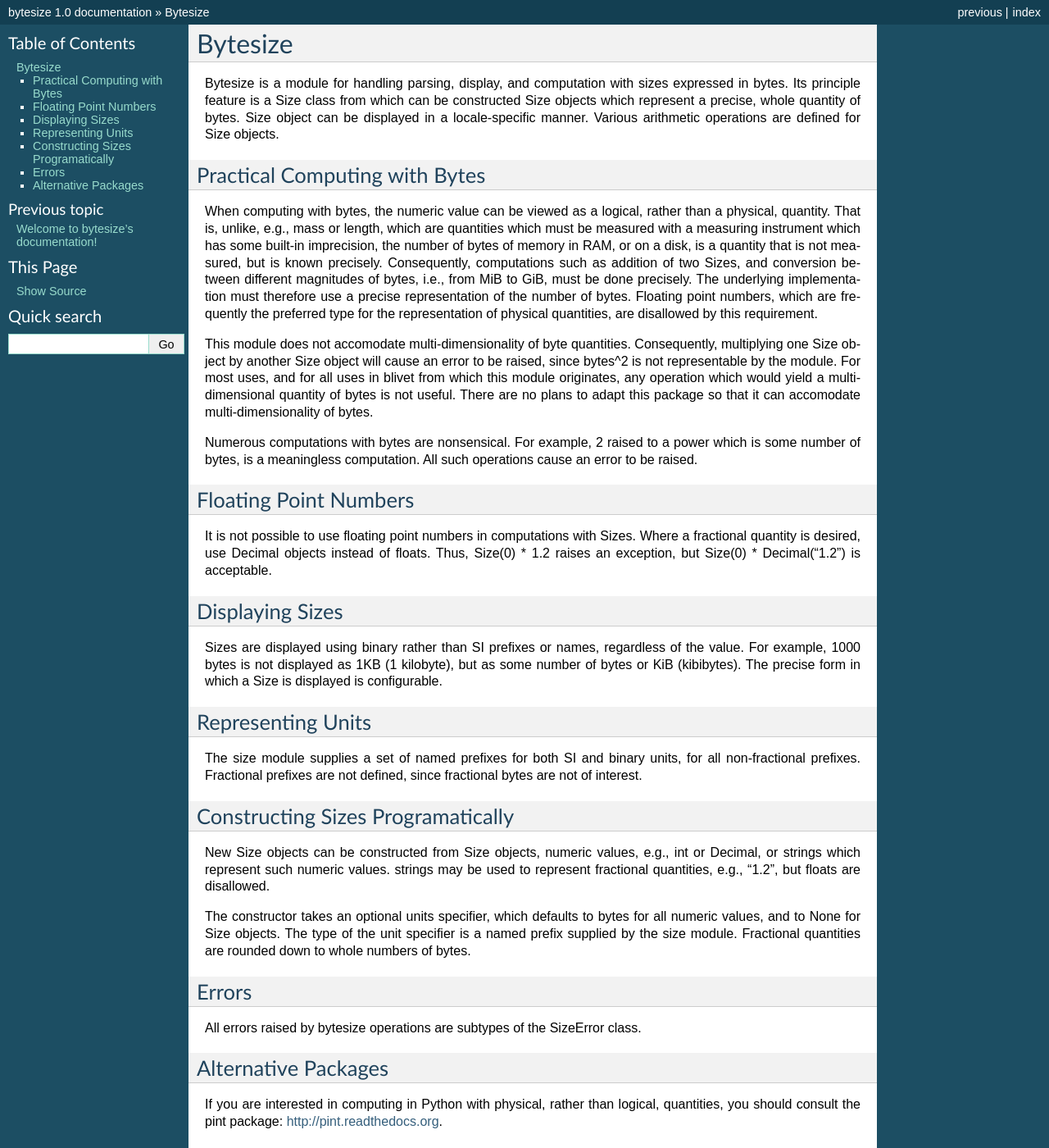
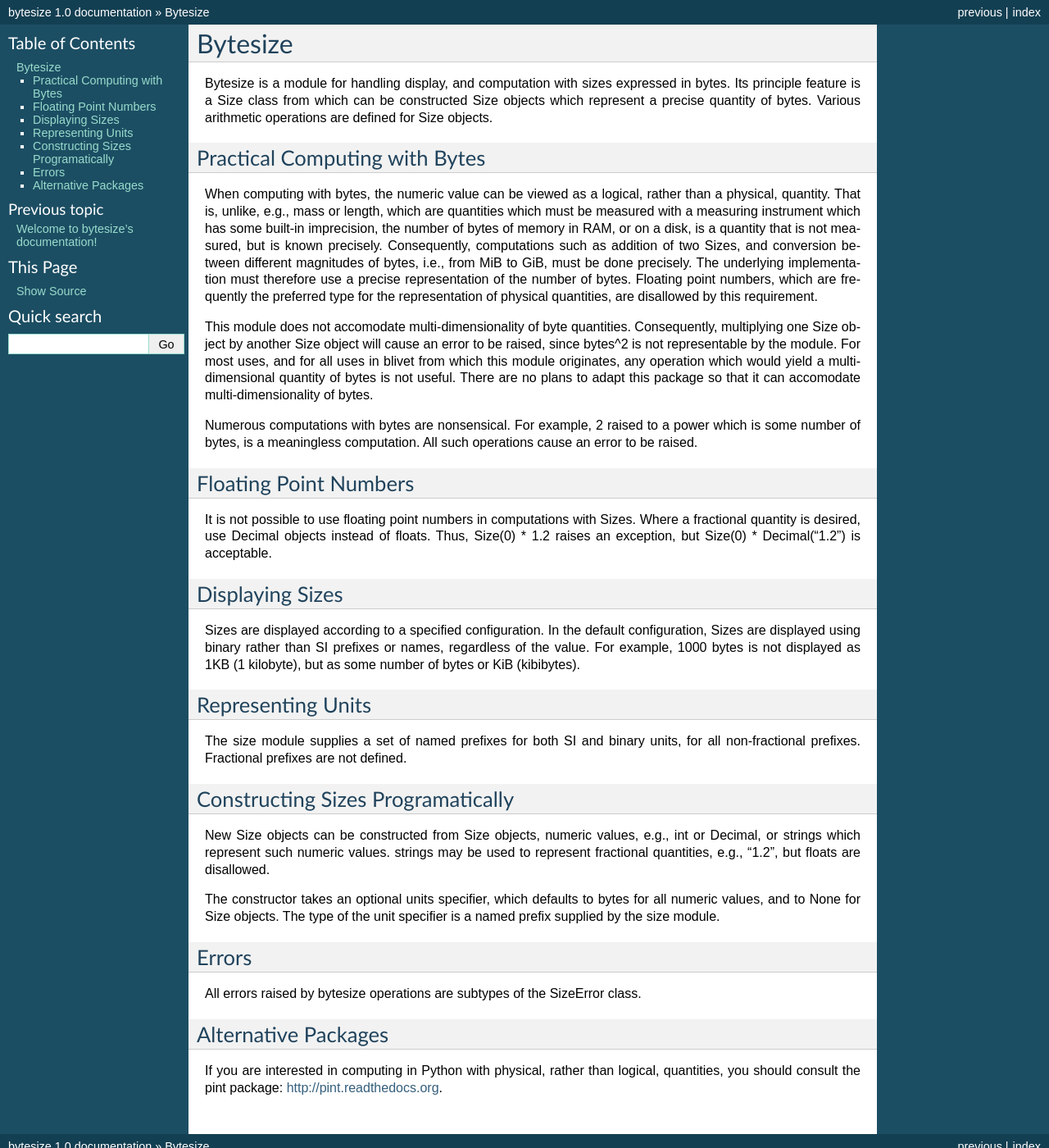
Before and after one commit to mulkieran/bytesize, a Sphinx documentation site: the page built from doc/intro.rst, in a window 1280 px wide and 1400 px high. Shown: the whole window at 82% size. Built offline with Sphinx 7.4.7, drawn with Linux system fonts in a browser that asks for light colours; pages that are not in the unit, such as notebooks, are missing from menus.

Commit message:
Update documentation to reflect changes.
Signed-off-by: mulhern <amulhern@redhat.com>

```diff
--- a/doc/intro.rst
+++ b/doc/intro.rst
@@ -1,11 +1,10 @@
 Bytesize
 ========
 
-Bytesize is a module for handling parsing, display, and computation with
+Bytesize is a module for handling display, and computation with
 sizes expressed in bytes. Its principle feature is a Size class from
-which can be constructed Size objects which represent a precise, whole
-quantity of bytes. Size object can be displayed in a locale-specific manner.
-Various arithmetic operations are defined for Size objects.
+which can be constructed Size objects which represent a precise
+quantity of bytes. Various arithmetic operations are defined for Size objects.
 
 Practical Computing with Bytes
 ------------------------------
@@ -43,16 +42,15 @@
 
 Displaying Sizes
 ----------------
-Sizes are displayed using binary rather than SI prefixes or names, regardless
-of the value. For example, 1000 bytes is not displayed as 1KB
-(1 kilobyte), but as some number of bytes or KiB (kibibytes). The precise
-form in which a Size is displayed is configurable.
+Sizes are displayed according to a specified configuration. In the default
+configuration, Sizes are displayed using binary rather than SI prefixes
+or names, regardless of the value. For example, 1000 bytes is not displayed
+as 1KB (1 kilobyte), but as some number of bytes or KiB (kibibytes).
 
 Representing Units
 ------------------
 The size module supplies a set of named prefixes for both SI and binary units,
-for all non-fractional prefixes. Fractional prefixes are not defined, since
-fractional bytes are not of interest.
+for all non-fractional prefixes. Fractional prefixes are not defined.
 
 Constructing Sizes Programatically
 ----------------------------------
@@ -63,8 +61,7 @@
 
 The constructor takes an optional units specifier, which defaults to bytes
 for all numeric values, and to None for Size objects. The type of the
-unit specifier is a named prefix supplied by the size module. Fractional
-quantities are rounded down to whole numbers of bytes.
+unit specifier is a named prefix supplied by the size module.
 
 Errors
 ------
```
